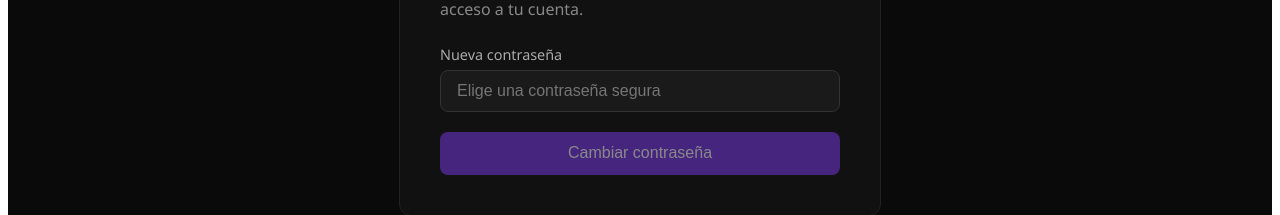
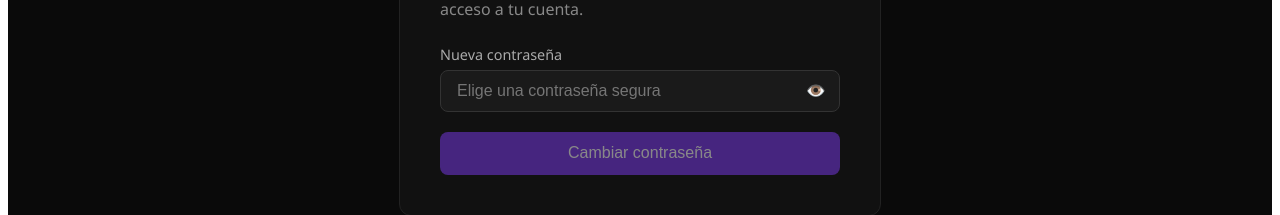
Before and after one commit to dpm124/esife, an Angular app: page /reset-password in a window 1280 px wide. Shown: the part 423-638 px from the top of the page. Built offline with nearby package versions, Linux system fonts and the light colour scheme.

Commit message:
fix: mostrar mensaje claro cuando la contraseña nueva no cumple los requisitos de seguridad Y tambein puesto el ojo para que se vea la contraseña.

```diff
--- a/src/app/reset-password/reset-password.component.ts
+++ b/src/app/reset-password/reset-password.component.ts
@@ -45,9 +45,13 @@ export class ResetPassword implements OnInit {
         this.cdr.detectChanges();
       },
       error: (error: any) => {
-        this.mensaje = error.status === 401
-          ? 'El enlace ha caducado o es inválido. Solicita uno nuevo.'
-          : 'Error al cambiar la contraseña.';
+        if (error.status === 401) {
+          this.mensaje = 'El enlace ha caducado o es inválido. Solicita uno nuevo.';
+        } else if (error.status === 400) {
+          this.mensaje = 'La contraseña no es suficientemente segura. Usa mayúsculas, números y caracteres especiales.';
+        } else {
+          this.mensaje = 'Error al cambiar la contraseña. Inténtalo de nuevo.';
+        }
         this.cdr.detectChanges();
       }
     });
--- a/src/app/reset-password/reset-password.css
+++ b/src/app/reset-password/reset-password.css
@@ -138,3 +138,30 @@ input:focus {
   color: #f87171;
   border: 1px solid #7f1d1d;
 }
+
+.password-wrapper {
+  position: relative;
+}
+
+.password-wrapper input {
+  width: 100%;
+  padding-right: 3rem;
+  box-sizing: border-box;
+}
+
+.password-toggle {
+  position: absolute;
+  right: 0.7rem;
+  top: 50%;
+  transform: translateY(-50%);
+  background: transparent;
+  border: none;
+  color: #aaa;
+  cursor: pointer;
+  font-size: 1rem;
+  padding: 0.2rem;
+}
+
+.password-toggle:hover {
+  color: #f0f0f0;
+}
--- a/src/app/reset-password/reset-password.html
+++ b/src/app/reset-password/reset-password.html
@@ -14,7 +14,12 @@
       <div *ngIf="!exito">
         <div class="form-group">
           <label for="pwd">Nueva contraseña</label>
-          <input id="pwd" type="password" [(ngModel)]="pwd" placeholder="Elige una contraseña segura" />
+          <div class="password-wrapper">
+            <input id="pwd" [type]="mostrarPwd ? 'text' : 'password'" [(ngModel)]="pwd" placeholder="Elige una contraseña segura" />
+            <button type="button" class="password-toggle" (click)="togglePwd()">
+              {{ mostrarPwd ? '🙈' : '👁️' }}
+            </button>
+          </div>
         </div>
         <button class="btn-primary" (click)="resetear()" [disabled]="!pwd">Cambiar contraseña</button>
       </div>
```
